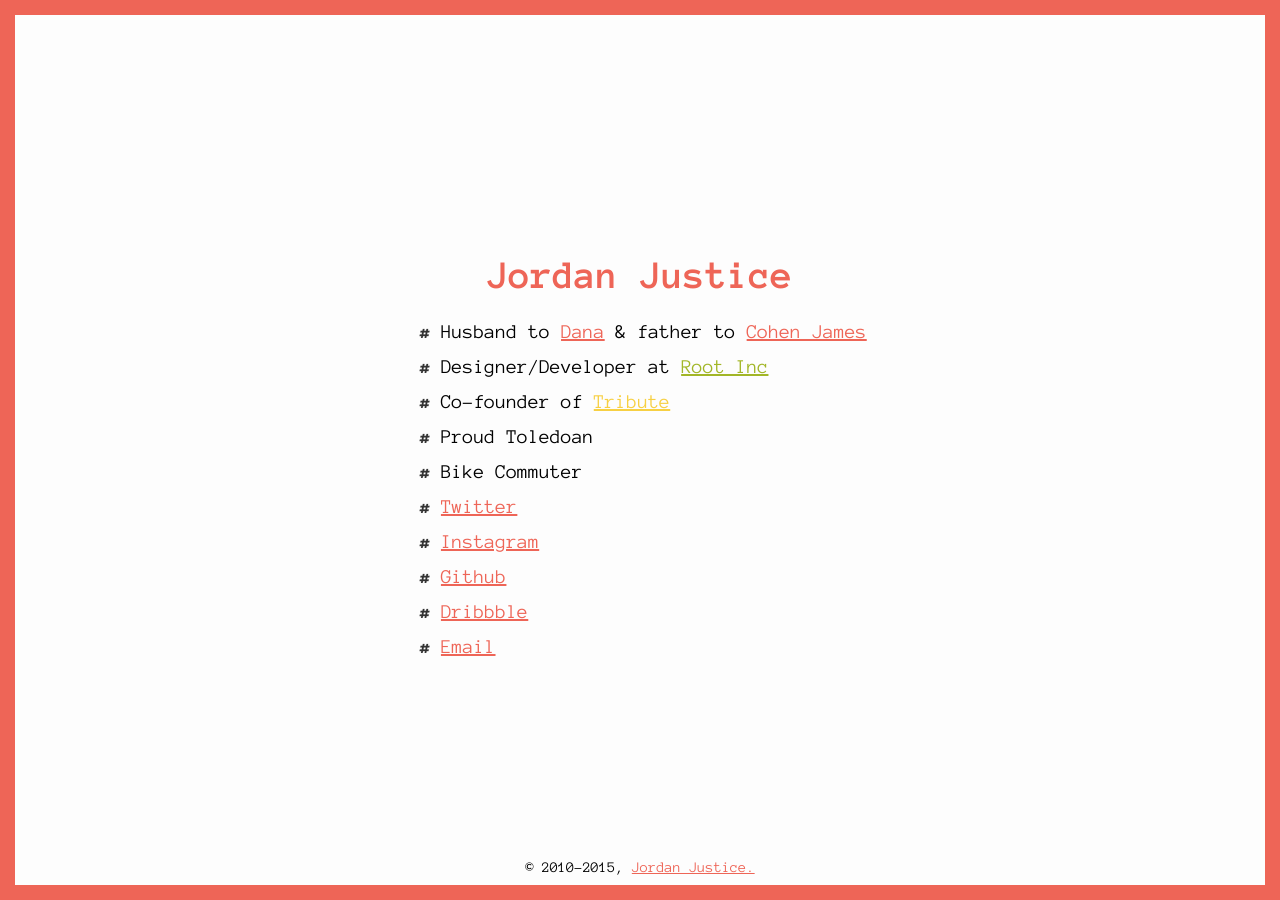
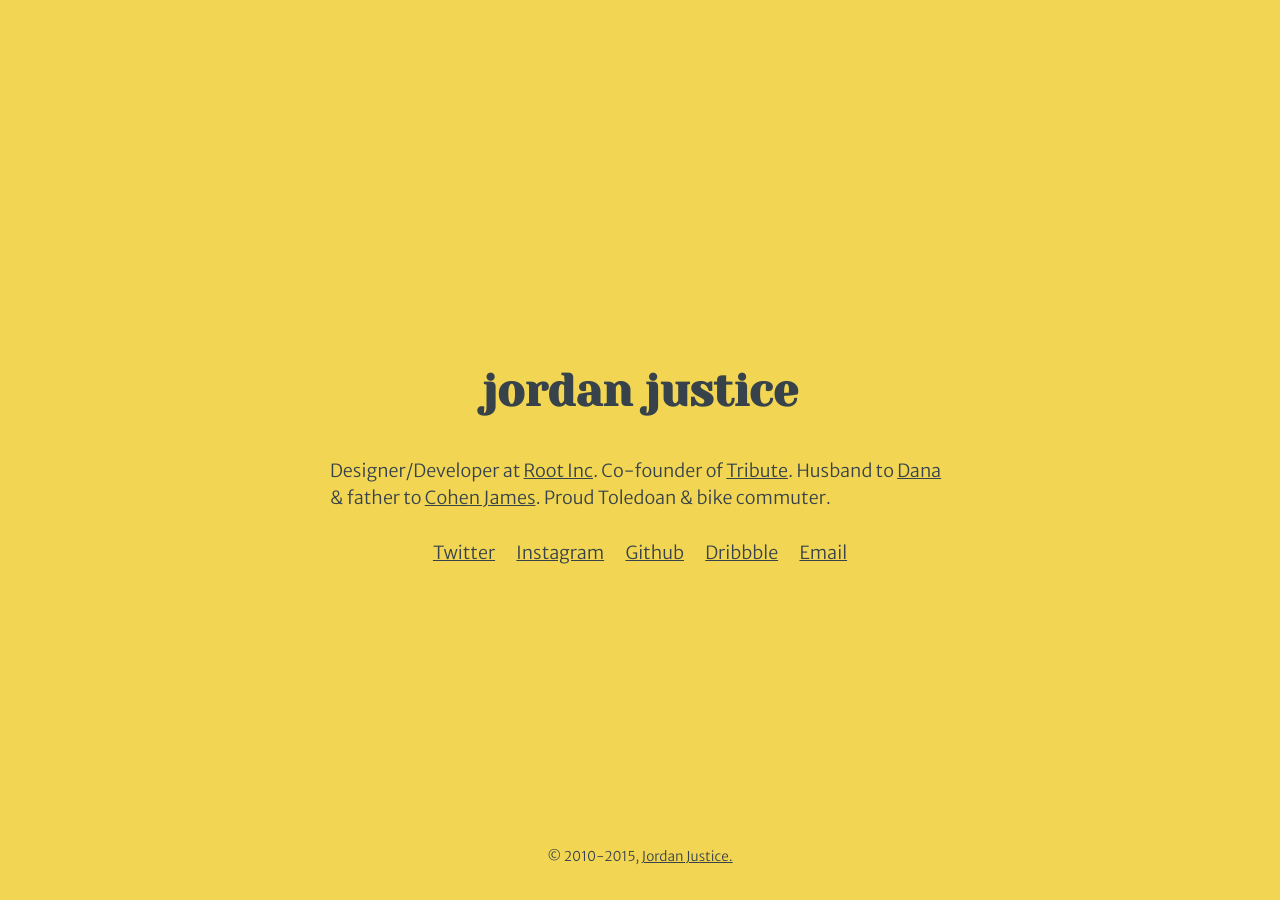
Before and after one commit to jordanjustice/jordanjustice.github.io, a Jekyll site: the page built from index.html, in a window 1280 px wide. Built offline with Jekyll 4.4.1, drawn with Linux system fonts in a browser that asks for light colours.

Commit message:
new colors and fonts to try

```diff
--- a/css/main.scss
+++ b/css/main.scss
@@ -8,15 +8,19 @@
 	"normalize";
 
 
-@import url(http://fonts.googleapis.com/css?family=Anonymous+Pro:400,400italic,700,700italic);
+@import url(http://fonts.googleapis.com/css?family=Yeseva+One|Merriweather+Sans:300);
+
 
 $salmon: #ee6557;
 $dark: #333333;
 $light: #fdfdfd;
 $root: #A2B627;
 $tribute: #F7D043;
+$bg: #F2D653;
+$text: #37424A;
 
-$type: 'Anonymous Pro', 'Courier New', Courier, 'Lucida Sans Typewriter', 'Lucida Typewriter', monospace;
+$heading: 'Yeseva One', Georgia, serif;
+$type: 'Merriweather Sans', Helvetica, sans-serif;
 
 * {
 	-webkit-box-sizing: border-box;
@@ -28,10 +32,10 @@
 
 body {
 	height: 100%;
-	border: 15px solid $salmon;
-	background: $light;
+	background: $bg;
+	color: $text;
 	font-family: $type;
-	font-size: 20px;
+	font-size: 18px;
 	display: -webkit-box;
   display: -moz-box;
   display: -ms-flexbox;
@@ -49,24 +53,24 @@
 
 .container {
 
-	width: 460px;
+	width: 640px;
 	max-width: 100%;
 }
 
 h1 {
-	color: $salmon;
+	font-family: $heading;
+	font-size: 2.5em;
+	text-transform: lowercase;
 	text-align: center;
 }
 
+p {
+	padding: 10px;
+	line-height: 1.5em;
+}
+
 a {
-	color: $salmon;
-	&.root-link {
-		color: $root;
-	}
-
-	&.tribute-link {
-		color: $tribute;
-	}
+	color: $text;
 }
 
 
@@ -75,19 +79,11 @@
 	list-style: none;
 	margin: 0;
 	padding: 0;
-	li:before {
-		content: "#";
-		color: $dark;
-		font-weight: 700;
-		font-style: italic;
-		text-decoration: none;
-		position: relative;
-		left: -0.5em;
-	}
+	text-align: center;
+	line-height: 1.5em;
 	li {
-		margin: 0.75em 0 0.75em 1em;
-		padding-left: 0.5em;
-text-indent: -0.5em;
+		display: inline-block;
+		margin: 0 0.5em;
 	}
 }
 
@@ -108,6 +104,5 @@
 @media all and (max-width:460px) {
 	body {
 		font-size: 16px;
-		border: 10px solid $salmon;
 	}
 }
--- a/index.html
+++ b/index.html
@@ -4,12 +4,9 @@
 
 <h1>Jordan Justice</h1>
 
+<p>Designer/Developer at <a href="http://www.rootinc.com" target='blank'>Root Inc</a>. Co-founder of <a href='http://shareyourday.org' target='blank'>Tribute</a>. Husband to <a href="http://instagram.com/p/iEYVB-Glpv" target='blank'>Dana</a> & father to <a href="http://instagram.com/p/yU_ZDhhK41/" target='blank'>Cohen James</a>. Proud Toledoan &amp; bike commuter.</p>
+
 <ul>
-  <li>Husband to <a href="http://instagram.com/p/iEYVB-Glpv" target='blank'>Dana</a> & father to <a href="http://instagram.com/p/yU_ZDhhK41/" target='blank'>Cohen James</a></li>
-  <li>Designer/Developer at <a href="http://www.rootinc.com" class='root-link' target='blank'>Root Inc</a></li>
-  <li>Co-founder of <a href='http://shareyourday.org' class='tribute-link'  target='blank'>Tribute</a></li>
-  <li>Proud Toledoan</li>
-  <li>Bike Commuter</li>
   <li><a href='http://twitter.com/jordi2108' target='blank'>Twitter</a></li>
   <li><a href='http://instagram.com/jordanjustice/' target='blank'>Instagram</a></li>
   <li><a href='https://github.com/jordanjustice' target='blank'>Github</a></li>
```
